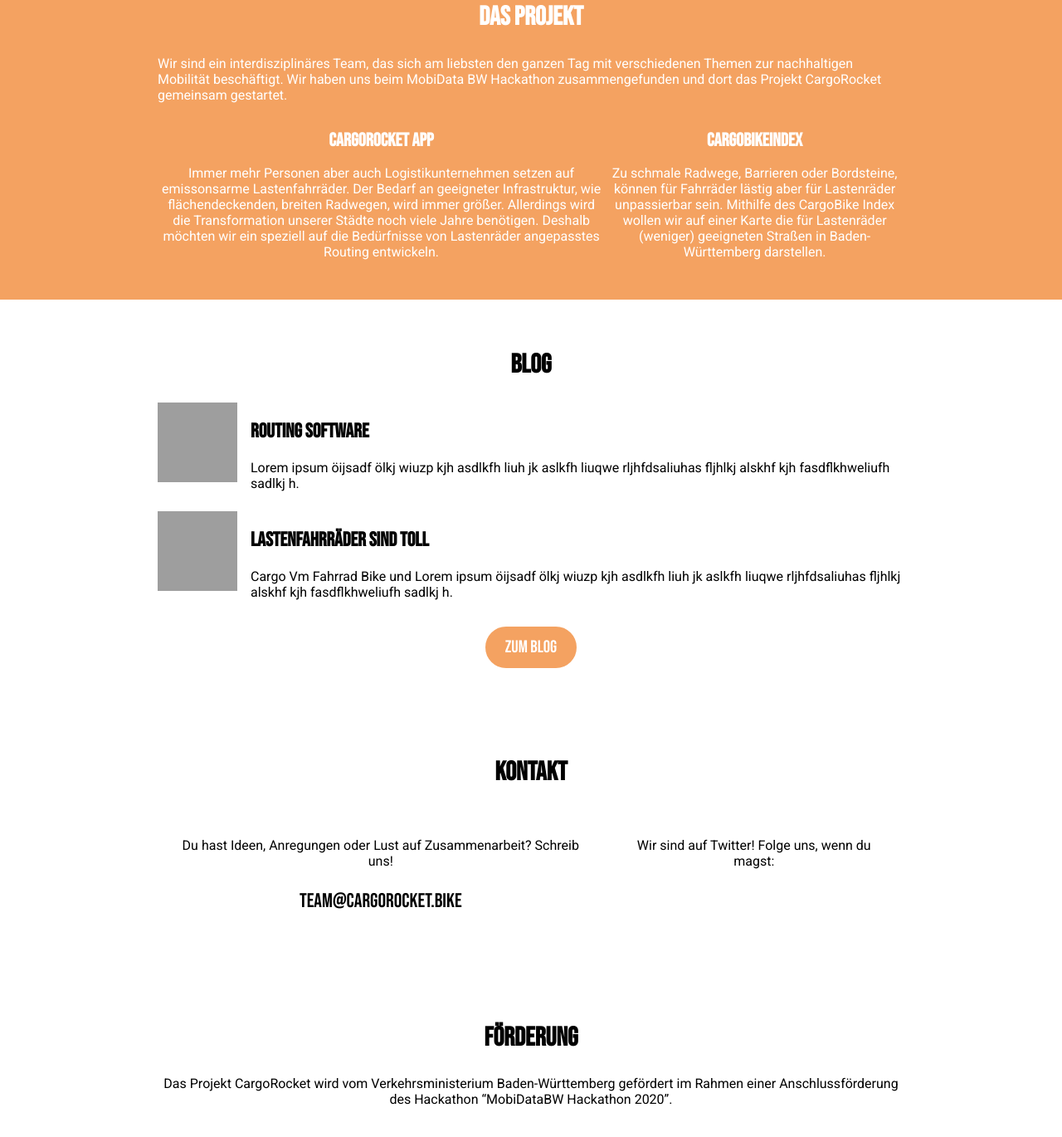
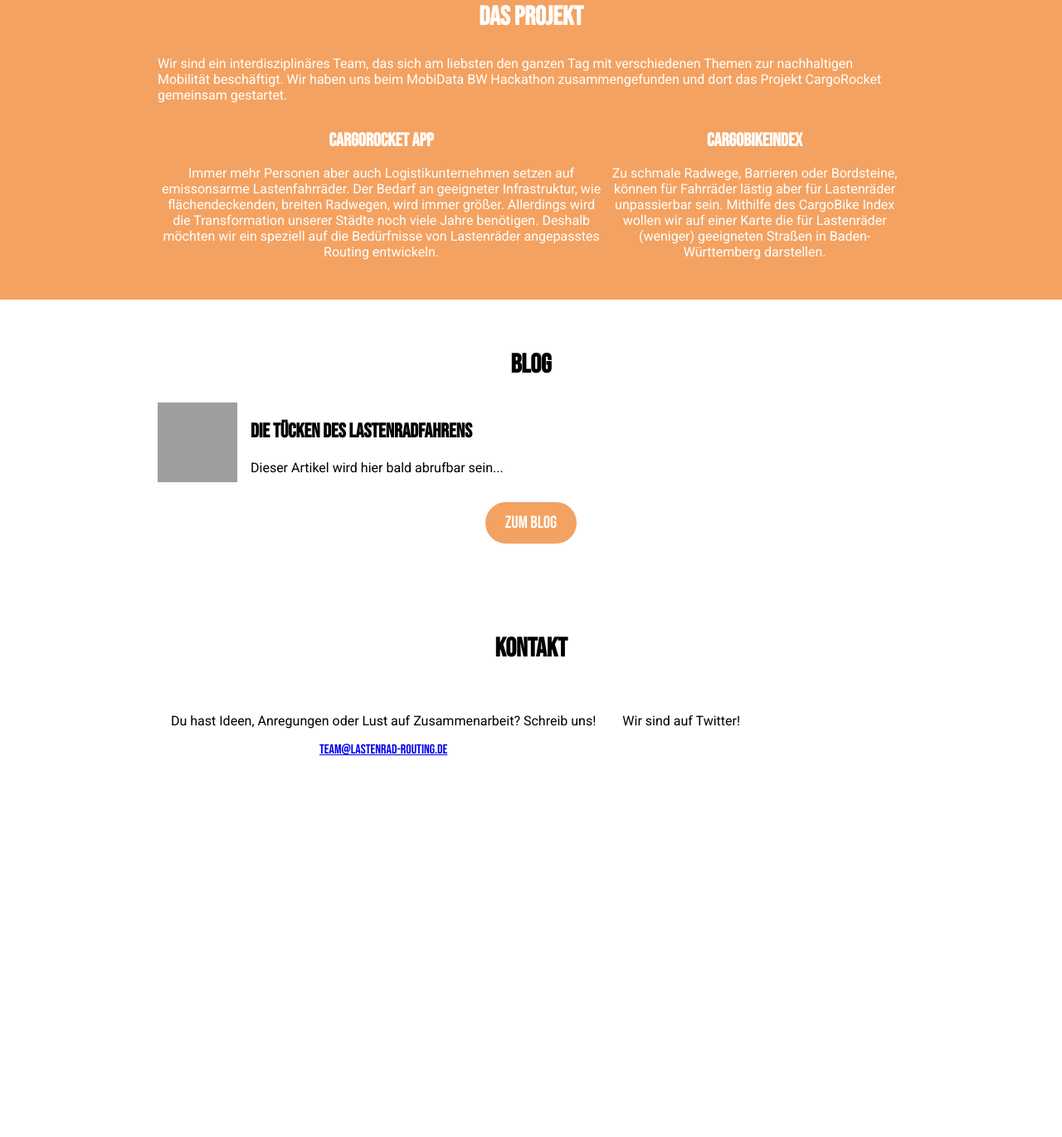
Before and after one commit to CargoRocket/website, a Jekyll site: the page built from index.md, in a window 1280 px wide and 1400 px high, scrolled down 1175 px. Shown: the top 1370 px of the window at 83% size. Built offline with Jekyll 4.4.1, drawn with Linux system fonts in a browser that asks for light colours; after the commit the page ends 2136 px from its top, so only the background shows below that; grey boxes are pictures that could not be loaded.

Commit message:
[BRING BACK] Temporally removing funding section

```diff
--- a/_layouts/home.html
+++ b/_layouts/home.html
@@ -19,7 +19,6 @@
                         <li><a href="#team">Team</a></li>
                         <li><a href="#project">Projekt</a></li>
                         <li><a href="#contact">Kontakt</a></li>
-                        <li><a href="#funding">Förderung</a></li>
                         <li><a href="/blog">Blog</a></li>
                     </ul>
                 </nav>
@@ -89,15 +88,8 @@
                     <div class="flex">
                         <img class="size-md" src="https://picsum.photos/120/180" />
                         <div class="pd-l-md">
-                            <h2 class="bebas big"><a class="n" href="/blog">Routing Software</a></h2>
-                            <p>Lorem ipsum öijsadf ölkj wiuzp kjh asdlkfh liuh jk aslkfh liuqwe rljhfdsaliuhas fljhlkj alskhf kjh fasdflkhweliufh sadlkj h.</p>
-                        </div>
-                    </div>
-                    <div class="flex pd-t-sm">
-                        <img class="size-md" src="https://picsum.photos/120/180" />
-                        <div class="pd-l-md">
-                            <h2 class="bebas big"><a class="n" href="/blog">Lastenfahrräder sind toll</a></h2>
-                            <p>Cargo Vm Fahrrad Bike und Lorem ipsum öijsadf ölkj wiuzp kjh asdlkfh liuh jk aslkfh liuqwe rljhfdsaliuhas fljhlkj alskhf kjh fasdflkhweliufh sadlkj h.</p>
+                            <h2 class="bebas big"><a class="n" href="/blog">Die Tücken des Lastenradfahrens</a></h2>
+                            <p>Dieser Artikel wird hier bald abrufbar sein...</p>
                         </div>
                     </div>
                 </div>
@@ -117,26 +109,13 @@
                         <p>Du hast Ideen, Anregungen oder Lust auf Zusammenarbeit?
                             Schreib uns!</p>
 
-                        <p class="bebas big">team@cargorocket.bike</p>
+                        <a class="bebas big" href="mailto:{{ page.contact.email }}">{{ page.contact.email }}</a>
                     </div>
                     <div class="pd-md">
-                        <p>Wir sind auf Twitter! Folge uns, wenn du magst:</p>
+                        <p>Wir sind auf Twitter!</p>
 
                         <img src="" />
                     </div>
-                </div>
-            </div>
-        </section>
-
-        <section id="funding">
-            <div class="content">
-                <h1 class="headline c bebas">{{ page.funding.headline }}</h1>
-
-                <p class="c">Das Projekt CargoRocket wird vom Verkehrsministerium Baden-Württemberg gefördert im Rahmen einer Anschlussförderung des Hackathon “MobiDataBW Hackathon 2020”.</p>
-
-                <div>
-                    <img />
-                    <img />
                 </div>
             </div>
         </section>
```
